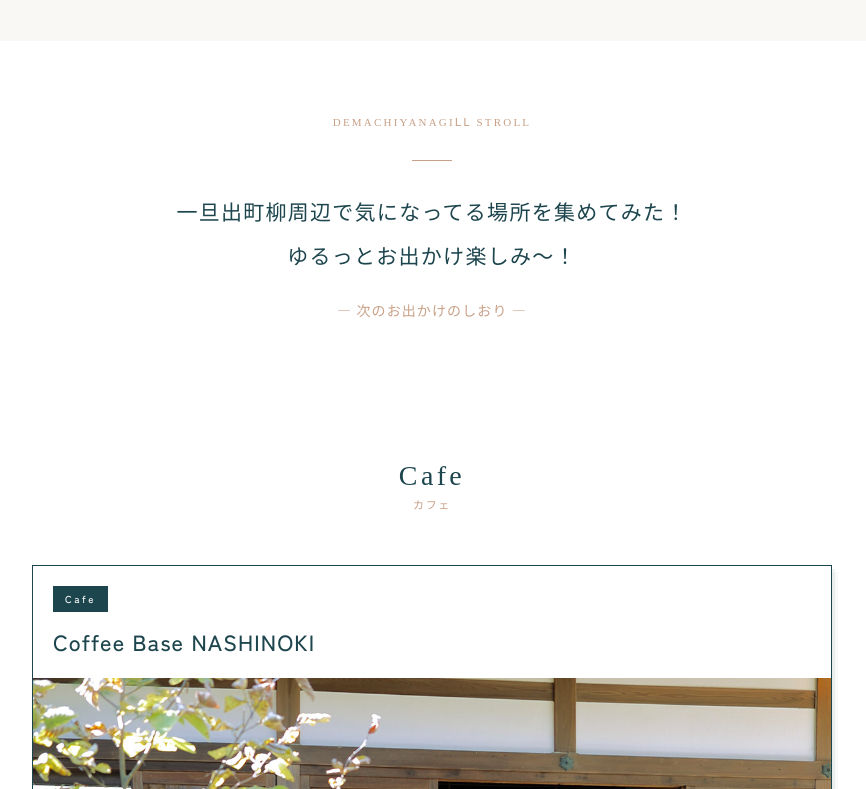
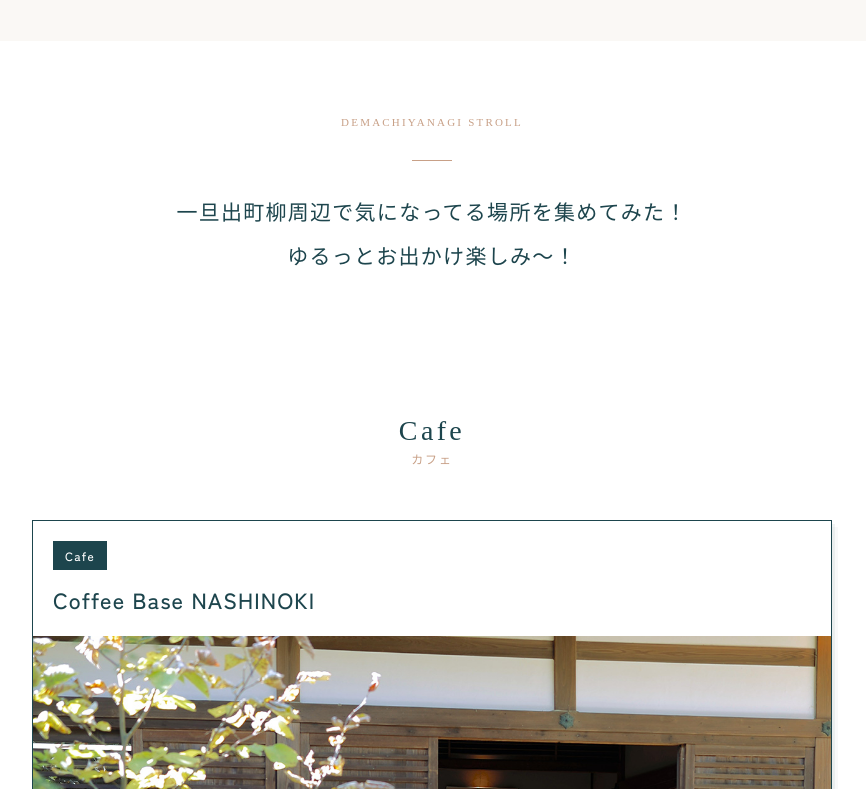
Before and after one commit to m-okzw/demachi, a plain HTML site: page index.html in a window 1280 px wide. Shown: the part 971-1760 px from the top of the page, without its empty margins (208-1074 px from the left). Drawn offline with Linux system fonts and the light colour scheme; no server answers; a web font is replaced by a local one.

Commit message:
Update index.html

```diff
--- a/index.html
+++ b/index.html
@@ -362,13 +362,6 @@
       color: var(--deep-green);
     }
 
-    .intro-sub {
-      margin-top: 20px;
-      font-size: 14px;
-      color: var(--beige);
-      letter-spacing: 0.08em;
-    }
-
     /* 区切り線 */
     .divider {
       width: 40px;
@@ -399,7 +392,7 @@
     }
 
     .section-label-ja {
-      font-size: 11px;
+      font-size: 12px;
       color: var(--beige);
       letter-spacing: 0.15em;
     }
@@ -440,8 +433,8 @@
 
     .card-category {
       font-family: var(--font-heading);
-      font-size: 10px;
-      letter-spacing: 0.25em;
+      font-size: 12px;
+      letter-spacing: 0.1em;
       color: var(--white);
       background: var(--deep-green);
       display: inline-block;
@@ -658,13 +651,12 @@
        導入テキスト
   ============================================================ -->
   <div class="intro" aria-label="はじめに">
-    <p class="intro-en">Demachiyanagiⅼⅼ Stroll</p>
+    <p class="intro-en">Demachiyanagi Stroll</p>
     <div class="divider" style="margin-bottom:28px;"></div>
     <p class="intro-text">
       一旦出町柳周辺で気になってる場所を集めてみた！<br>
       ゆるっとお出かけ楽しみ〜！
     </p>
-    <p class="intro-sub">— 次のお出かけのしおり —</p>
   </div>
 
 
```
